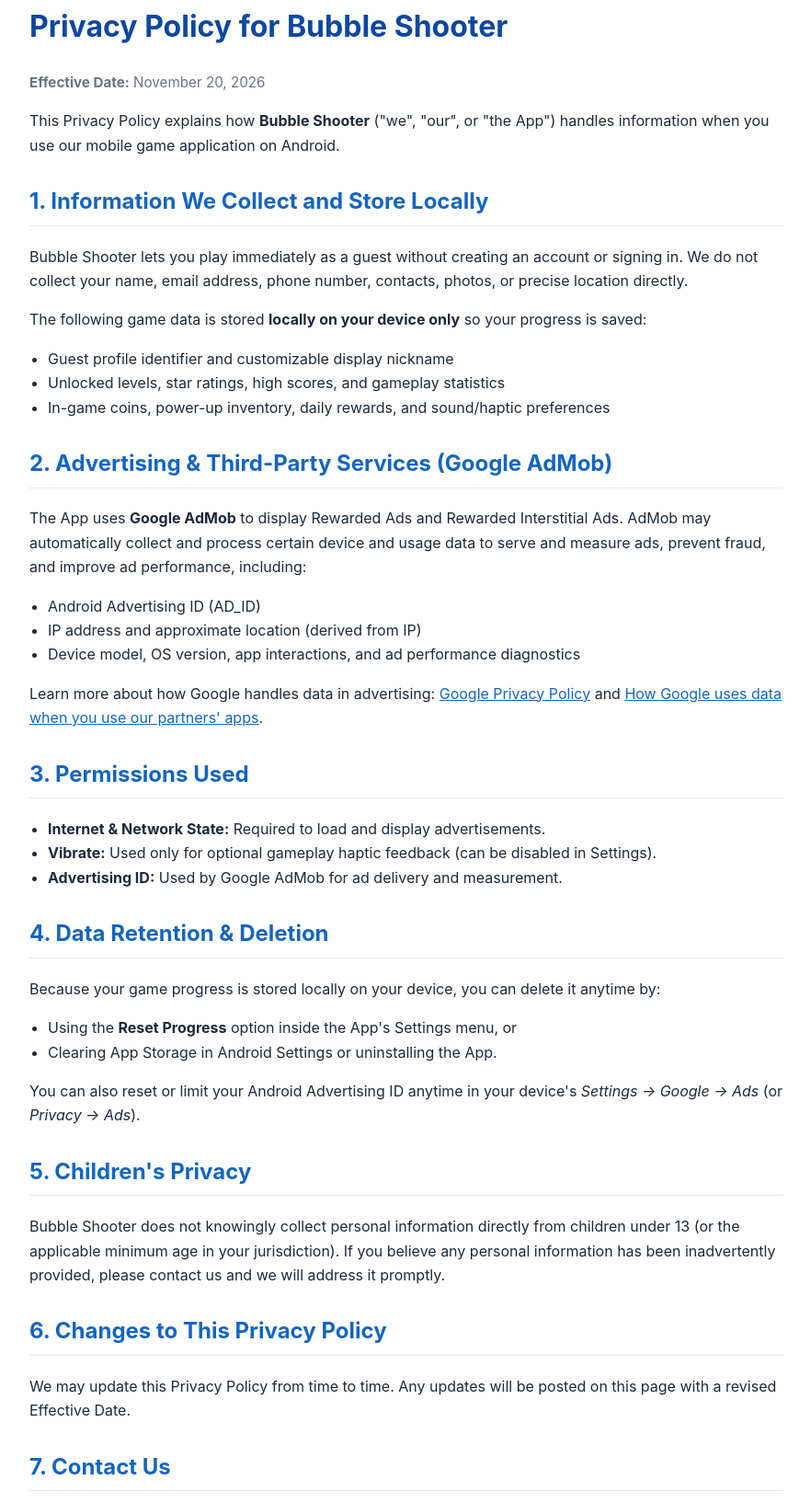
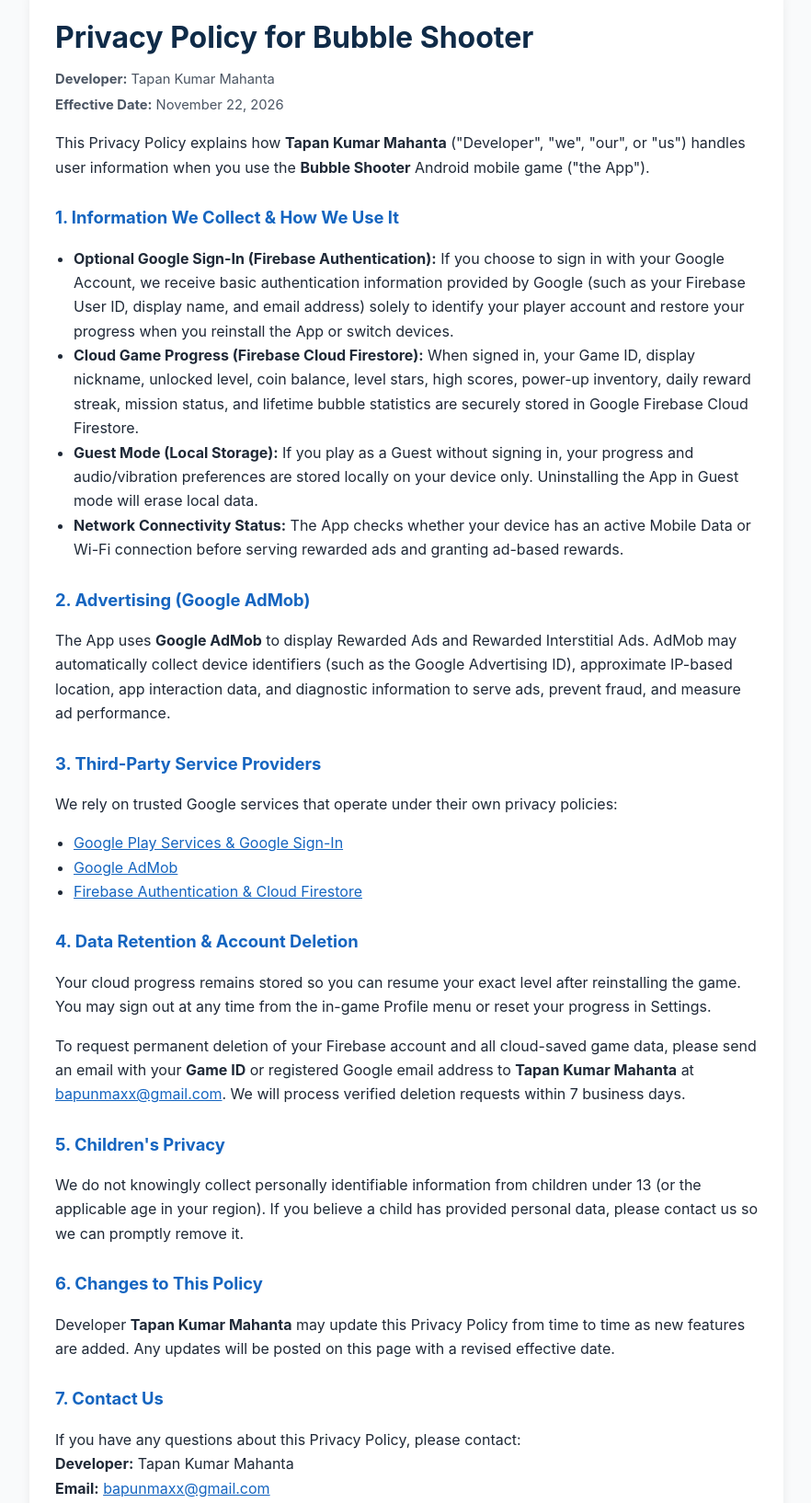
Before and after one commit to bapunmaxx-dev/bubble-shooter-privacy-policy, a plain HTML site: page index.html in a window 1280 px wide. Shown: the part 53-1687 px from the top of the page at 92% size, without its empty margins (198-1080 px from the left). Drawn offline with Linux system fonts and the light colour scheme.

Commit message:
Update index.html

```diff
--- a/index.html
+++ b/index.html
@@ -6,121 +6,111 @@
   <title>Privacy Policy - Bubble Shooter</title>
   <style>
     body {
-      font-family: -apple-system, BlinkMacSystemFont, "Segoe UI", Roboto, Arial, sans-serif;
+      font-family: -apple-system, BlinkMacSystemFont, "Segoe UI", Roboto, sans-serif;
+      max-width: 820px;
+      margin: 40px auto;
+      padding: 0 20px 40px;
       line-height: 1.65;
       color: #1f2937;
-      background-color: #f8fafc;
-      margin: 0;
-      padding: 24px 16px;
+      background: #f9fafb;
     }
-    .container {
-      max-width: 820px;
-      margin: 0 auto;
+    .card {
       background: #ffffff;
-      padding: 32px;
-      border-radius: 12px;
-      box-shadow: 0 4px 16px rgba(0, 0, 0, 0.06);
+      padding: 28px;
+      border-radius: 14px;
+      box-shadow: 0 2px 12px rgba(0, 0, 0, 0.06);
     }
-    h1 {
-      color: #0d47a1;
-      margin-top: 0;
-    }
-    h2 {
-      color: #1565c0;
-      margin-top: 28px;
-      border-bottom: 1px solid #e5e7eb;
-      padding-bottom: 6px;
-    }
-    ul {
-      padding-left: 20px;
-    }
-    a {
-      color: #1565c0;
-    }
-    .updated {
-      color: #6b7280;
-      font-size: 0.95rem;
-    }
+    h1 { color: #0f2b48; margin-top: 0; margin-bottom: 6px; }
+    h2 { color: #1565c0; margin-top: 26px; font-size: 1.15rem; }
+    ul { padding-left: 20px; }
+    .muted { color: #4b5563; font-size: 0.92rem; margin: 4px 0; }
+    a { color: #1565c0; }
   </style>
 </head>
 <body>
-  <div class="container">
+  <div class="card">
     <h1>Privacy Policy for Bubble Shooter</h1>
-    <p class="updated"><strong>Effective Date:</strong> November 20, 2026</p>
+    <p class="muted"><strong>Developer:</strong> Tapan Kumar Mahanta</p>
+    <p class="muted"><strong>Effective Date:</strong> November 22, 2026</p>
 
     <p>
-      This Privacy Policy explains how <strong>Bubble Shooter</strong> ("we", "our", or "the App")
-      handles information when you use our mobile game application on Android.
+      This Privacy Policy explains how <strong>Tapan Kumar Mahanta</strong> ("Developer", "we", "our", or "us")
+      handles user information when you use the <strong>Bubble Shooter</strong> Android mobile game ("the App").
     </p>
 
-    <h2>1. Information We Collect and Store Locally</h2>
+    <h2>1. Information We Collect &amp; How We Use It</h2>
+    <ul>
+      <li>
+        <strong>Optional Google Sign-In (Firebase Authentication):</strong>
+        If you choose to sign in with your Google Account, we receive basic authentication
+        information provided by Google (such as your Firebase User ID, display name, and email address)
+        solely to identify your player account and restore your progress when you reinstall the App
+        or switch devices.
+      </li>
+      <li>
+        <strong>Cloud Game Progress (Firebase Cloud Firestore):</strong>
+        When signed in, your Game ID, display nickname, unlocked level, coin balance, level stars,
+        high scores, power-up inventory, daily reward streak, mission status, and lifetime bubble
+        statistics are securely stored in Google Firebase Cloud Firestore.
+      </li>
+      <li>
+        <strong>Guest Mode (Local Storage):</strong>
+        If you play as a Guest without signing in, your progress and audio/vibration preferences
+        are stored locally on your device only. Uninstalling the App in Guest mode will erase local data.
+      </li>
+      <li>
+        <strong>Network Connectivity Status:</strong>
+        The App checks whether your device has an active Mobile Data or Wi-Fi connection before
+        serving rewarded ads and granting ad-based rewards.
+      </li>
+    </ul>
+
+    <h2>2. Advertising (Google AdMob)</h2>
     <p>
-      Bubble Shooter lets you play immediately as a guest without creating an account or signing in.
-      We do not collect your name, email address, phone number, contacts, photos, or precise location directly.
+      The App uses <strong>Google AdMob</strong> to display Rewarded Ads and Rewarded Interstitial Ads.
+      AdMob may automatically collect device identifiers (such as the Google Advertising ID),
+      approximate IP-based location, app interaction data, and diagnostic information to serve ads,
+      prevent fraud, and measure ad performance.
+    </p>
+
+    <h2>3. Third-Party Service Providers</h2>
+    <p>We rely on trusted Google services that operate under their own privacy policies:</p>
+    <ul>
+      <li><a href="https://policies.google.com/privacy" target="_blank" rel="noopener">Google Play Services &amp; Google Sign-In</a></li>
+      <li><a href="https://support.google.com/admob/answer/6128543" target="_blank" rel="noopener">Google AdMob</a></li>
+      <li><a href="https://firebase.google.com/support/privacy" target="_blank" rel="noopener">Firebase Authentication &amp; Cloud Firestore</a></li>
+    </ul>
+
+    <h2>4. Data Retention &amp; Account Deletion</h2>
+    <p>
+      Your cloud progress remains stored so you can resume your exact level after reinstalling the game.
+      You may sign out at any time from the in-game Profile menu or reset your progress in Settings.
     </p>
     <p>
-      The following game data is stored <strong>locally on your device only</strong> so your progress is saved:
-    </p>
-    <ul>
-      <li>Guest profile identifier and customizable display nickname</li>
-      <li>Unlocked levels, star ratings, high scores, and gameplay statistics</li>
-      <li>In-game coins, power-up inventory, daily rewards, and sound/haptic preferences</li>
-    </ul>
-
-    <h2>2. Advertising &amp; Third-Party Services (Google AdMob)</h2>
-    <p>
-      The App uses <strong>Google AdMob</strong> to display Rewarded Ads and Rewarded Interstitial Ads.
-      AdMob may automatically collect and process certain device and usage data to serve and measure ads,
-      prevent fraud, and improve ad performance, including:
-    </p>
-    <ul>
-      <li>Android Advertising ID (AD_ID)</li>
-      <li>IP address and approximate location (derived from IP)</li>
-      <li>Device model, OS version, app interactions, and ad performance diagnostics</li>
-    </ul>
-    <p>
-      Learn more about how Google handles data in advertising:
-      <a href="https://policies.google.com/privacy" target="_blank" rel="noopener noreferrer">Google Privacy Policy</a>
-      and
-      <a href="https://support.google.com/admob/answer/6128543" target="_blank" rel="noopener noreferrer">How Google uses data when you use our partners' apps</a>.
-    </p>
-
-    <h2>3. Permissions Used</h2>
-    <ul>
-      <li><strong>Internet &amp; Network State:</strong> Required to load and display advertisements.</li>
-      <li><strong>Vibrate:</strong> Used only for optional gameplay haptic feedback (can be disabled in Settings).</li>
-      <li><strong>Advertising ID:</strong> Used by Google AdMob for ad delivery and measurement.</li>
-    </ul>
-
-    <h2>4. Data Retention &amp; Deletion</h2>
-    <p>
-      Because your game progress is stored locally on your device, you can delete it anytime by:
-    </p>
-    <ul>
-      <li>Using the <strong>Reset Progress</strong> option inside the App's Settings menu, or</li>
-      <li>Clearing App Storage in Android Settings or uninstalling the App.</li>
-    </ul>
-    <p>
-      You can also reset or limit your Android Advertising ID anytime in your device's
-      <em>Settings &rarr; Google &rarr; Ads</em> (or <em>Privacy &rarr; Ads</em>).
+      To request permanent deletion of your Firebase account and all cloud-saved game data,
+      please send an email with your <strong>Game ID</strong> or registered Google email address to
+      <strong>Tapan Kumar Mahanta</strong> at
+      <a href="mailto:bapunmaxx@gmail.com">bapunmaxx@gmail.com</a>.
+      We will process verified deletion requests within 7 business days.
     </p>
 
     <h2>5. Children's Privacy</h2>
     <p>
-      Bubble Shooter does not knowingly collect personal information directly from children under 13
-      (or the applicable minimum age in your jurisdiction). If you believe any personal information has been
-      inadvertently provided, please contact us and we will address it promptly.
+      We do not knowingly collect personally identifiable information from children under 13
+      (or the applicable age in your region). If you believe a child has provided personal data,
+      please contact us so we can promptly remove it.
     </p>
 
-    <h2>6. Changes to This Privacy Policy</h2>
+    <h2>6. Changes to This Policy</h2>
     <p>
-      We may update this Privacy Policy from time to time. Any updates will be posted on this page with a
-      revised Effective Date.
+      Developer <strong>Tapan Kumar Mahanta</strong> may update this Privacy Policy from time to time
+      as new features are added. Any updates will be posted on this page with a revised effective date.
     </p>
 
     <h2>7. Contact Us</h2>
     <p>
-      If you have any questions or requests regarding this Privacy Policy, please contact us at:<br />
+      If you have any questions about this Privacy Policy, please contact:<br />
+      <strong>Developer:</strong> Tapan Kumar Mahanta<br />
       <strong>Email:</strong> <a href="mailto:bapunmaxx@gmail.com">bapunmaxx@gmail.com</a>
     </p>
   </div>
```
